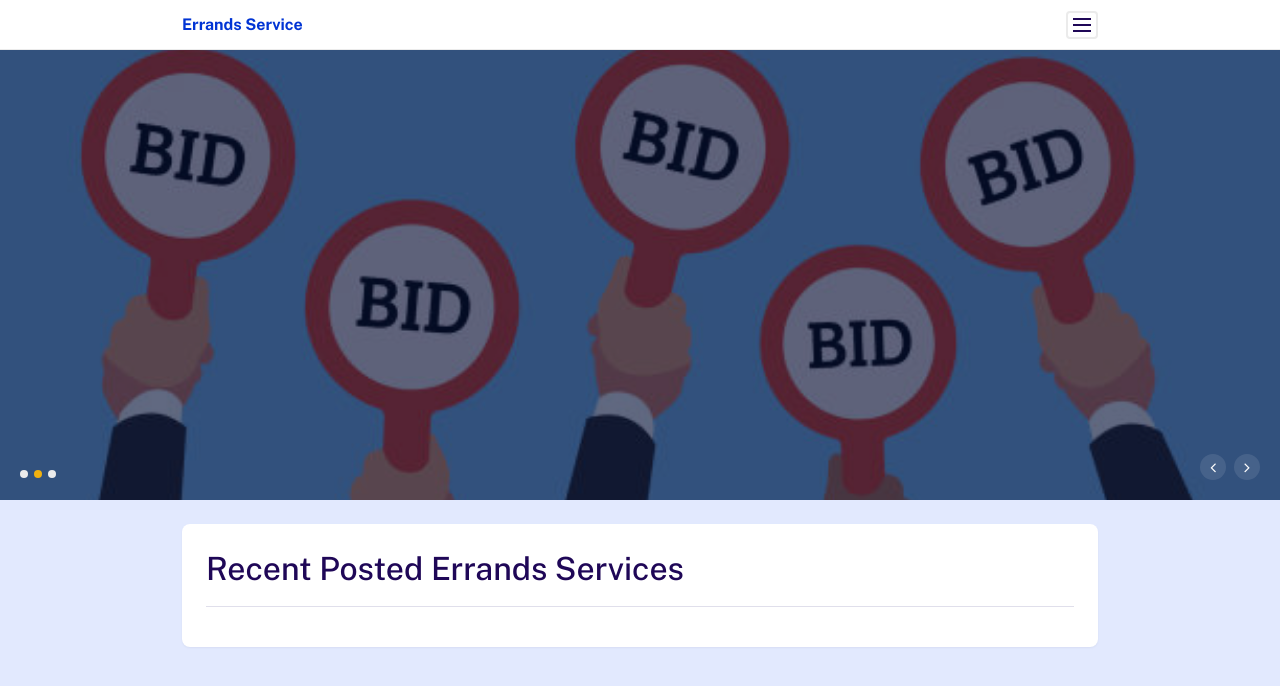
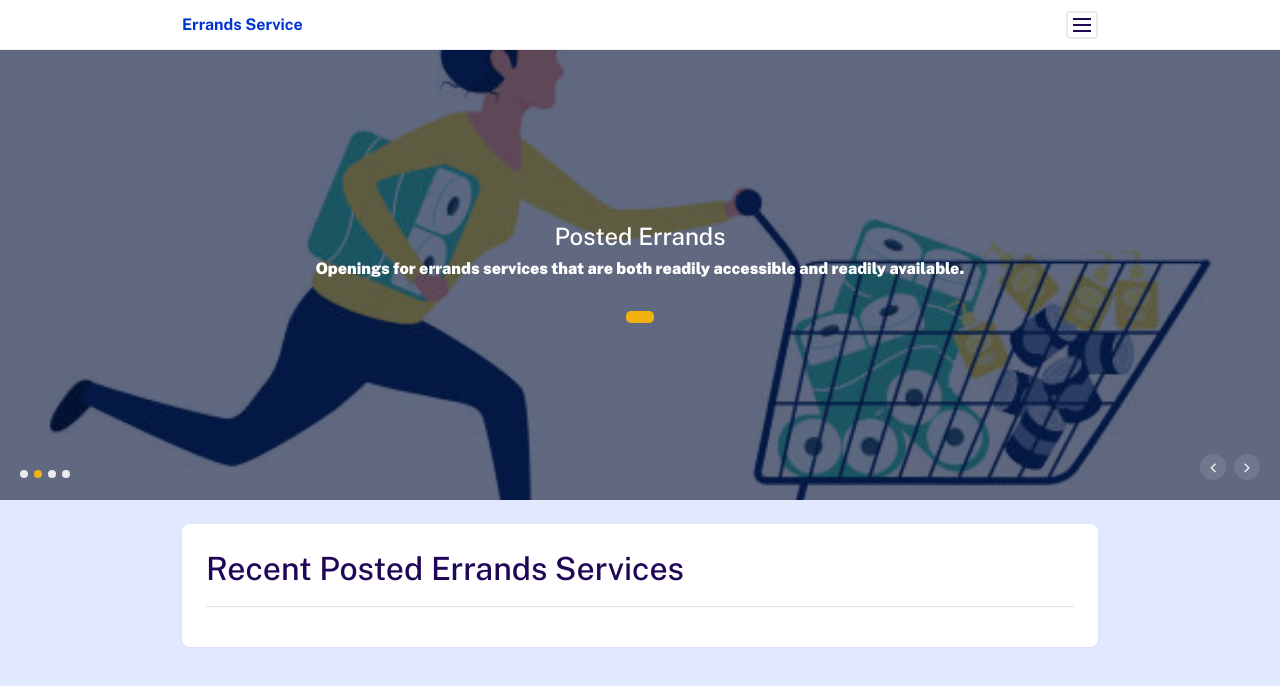
Before and after one commit to MartDevelopers-Inc/Errads_Service, a PHP site: page /views/freelancer_home.php in a window 1280 px wide. Shown: the top 686 px of the page. Run offline with PHP 8.4, Linux system fonts and the light colour scheme; the template is opened without the code that fills it, so the values that code supplies are empty; a user stored in the database is signed in; some libraries are stand-ins or nearby versions.

Commit message:
House Keeping On Freelancer Home

```diff
--- a/views/freelancer_home.php
+++ b/views/freelancer_home.php
@@ -35,6 +35,16 @@
     <div class="page-content-wrapper">
         <!-- Hero Slides-->
         <div class="owl-carousel-one owl-carousel">
+            <!-- Single Hero Slide-->
+            <div class="single-hero-slide bg-overlay" style="background-image: url('../public/img/bg-img/clients.webp')">
+                <div class="slide-content h-100 d-flex align-items-center text-center">
+                    <div class="container">
+                        <h4 class="text-white mb-1" data-animation="fadeInUp" data-delay="100ms" data-wow-duration="500ms">Clients</h4>
+                        <p class="text-white mb-4" data-animation="fadeInUp" data-delay="400ms" data-wow-duration="1000ms">Prepared to employ and pay for errand-running services.</p>
+                        <a class="btn btn-creative btn-warning" href="clients" data-animation="fadeInUp" data-delay="800ms" data-wow-duration="500ms"><?php echo $clients; ?></a>
+                    </div>
+                </div>
+            </div>
             <!-- Single Hero Slide-->
             <div class="single-hero-slide bg-overlay" style="background-image: url('../public/img/bg-img/errands.jpg')">
                 <div class="slide-content h-100 d-flex align-items-center text-center">
@@ -113,6 +123,7 @@
                 </div>
             </div>
         </div>
+        <div class="pb-3"></div>
     </div>
     <!-- Footer Nav-->
     <?php require_once('../partials/footer_nav.php'); ?>
```
